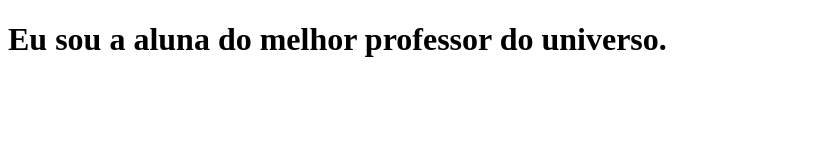
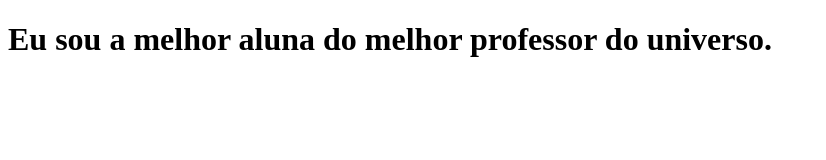
Before and after one commit to ceciliamelo8/workshop-teste, a plain HTML site: page index.html in a window 1280 px wide. Shown: the whole page, without its empty margins (0-826 px from the left). Drawn offline with Linux system fonts and the light colour scheme.

Commit message:
melhor aluna

```diff
--- a/index.html
+++ b/index.html
@@ -6,6 +6,6 @@
     <title>Document</title>
 </head>
 <body>
-    <h1>Eu sou a aluna do melhor professor do universo.</h1>
+    <h1>Eu sou a melhor aluna do melhor professor do universo.</h1>
 </body>
 </html>
```
